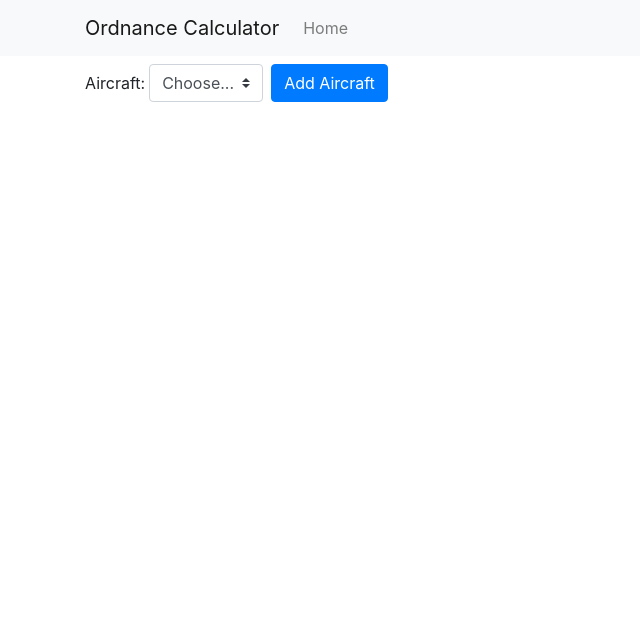
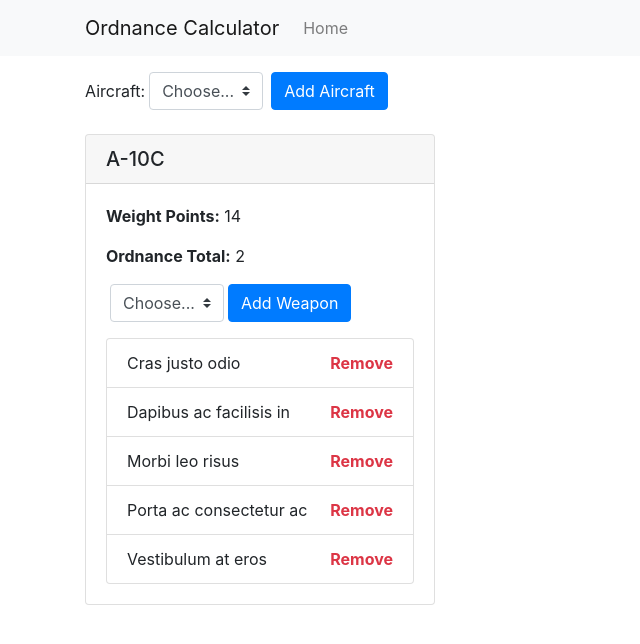
Before and after one commit to aslezak7/ordnance-calc, an Angular app: page / in a window 1280 px wide. Shown: the top 644 px of the page, without its empty margins (0-640 px from the left). Built offline with nearby package versions, Linux system fonts and the light colour scheme.

Commit message:
some mockup work

```diff
--- a/src/app/ordnance-calc/ordnance-calc.component.html
+++ b/src/app/ordnance-calc/ordnance-calc.component.html
@@ -1,5 +1,5 @@
 <div class="container">
-  <div class="row">
+  <div class="row mb-4">
     <div class="col-md-12">
       <form action="" class="form-inline">
         <label for="">Aircraft:</label>
@@ -13,4 +13,31 @@
       </form>
     </div>
   </div>
+  <div class="row">
+    <div class="col-md-4">
+      <div class="card">
+        <h5 class="card-header">A-10C</h5>
+        <div class="card-body">
+          <p class="card-text"><strong>Weight Points:</strong> 14</p>
+          <p class="card-text"><strong>Ordnance Total:</strong> 2</p>
+          <form action="" class="form-inline mb-3">
+            <select class="custom-select ml-1 mr-1" id="inlineFormCustomSelectPref">
+              <option selected>Choose...</option>
+              <option value="1">One</option>
+              <option value="2">Two</option>
+              <option value="3">Three</option>
+            </select>
+            <button class="btn btn-primary">Add Weapon</button>
+          </form>
+          <ul class="list-group weapon-list">
+            <li class="list-group-item">Cras justo odio <a class="text-danger" href="#"><strong>Remove</strong></a></li>
+            <li class="list-group-item">Dapibus ac facilisis in <a class="text-danger" href="#"><strong>Remove</strong></a></li>
+            <li class="list-group-item">Morbi leo risus <a class="text-danger" href="#"><strong>Remove</strong></a></li>
+            <li class="list-group-item">Porta ac consectetur ac <a class="text-danger" href="#"><strong>Remove</strong></a></li>
+            <li class="list-group-item">Vestibulum at eros <a class="text-danger" href="#"><strong>Remove</strong></a></li>
+          </ul>
+        </div>
+      </div>
+    </div>
+  </div>
 </div>
--- a/src/app/ordnance-calc/ordnance-calc.component.scss
+++ b/src/app/ordnance-calc/ordnance-calc.component.scss
@@ -0,0 +1,6 @@
+.weapon-list li{
+    display: flex;
+    a{
+        margin-left:auto;
+    }
+}
--- a/src/app/shared/navbar/navbar.component.html
+++ b/src/app/shared/navbar/navbar.component.html
@@ -1,4 +1,4 @@
-<nav class="navbar navbar-expand-lg navbar-light bg-light mb-2">
+<nav class="navbar navbar-expand-lg navbar-light bg-light mb-3">
   <div class="container">
     <a class="navbar-brand" href="#">Ordnance Calculator</a>
     <button class="navbar-toggler" type="button" data-toggle="collapse" data-target="#navbarSupportedContent" aria-controls="navbarSupportedContent" aria-expanded="false" aria-label="Toggle navigation">
```
